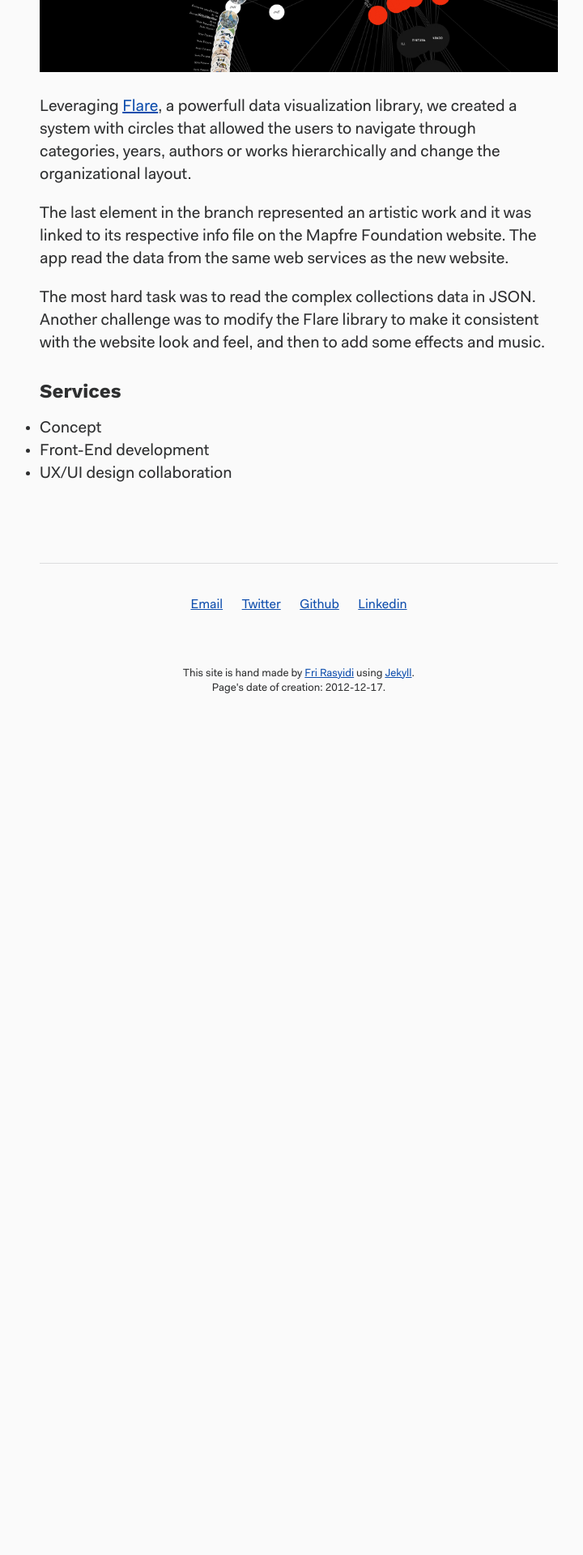
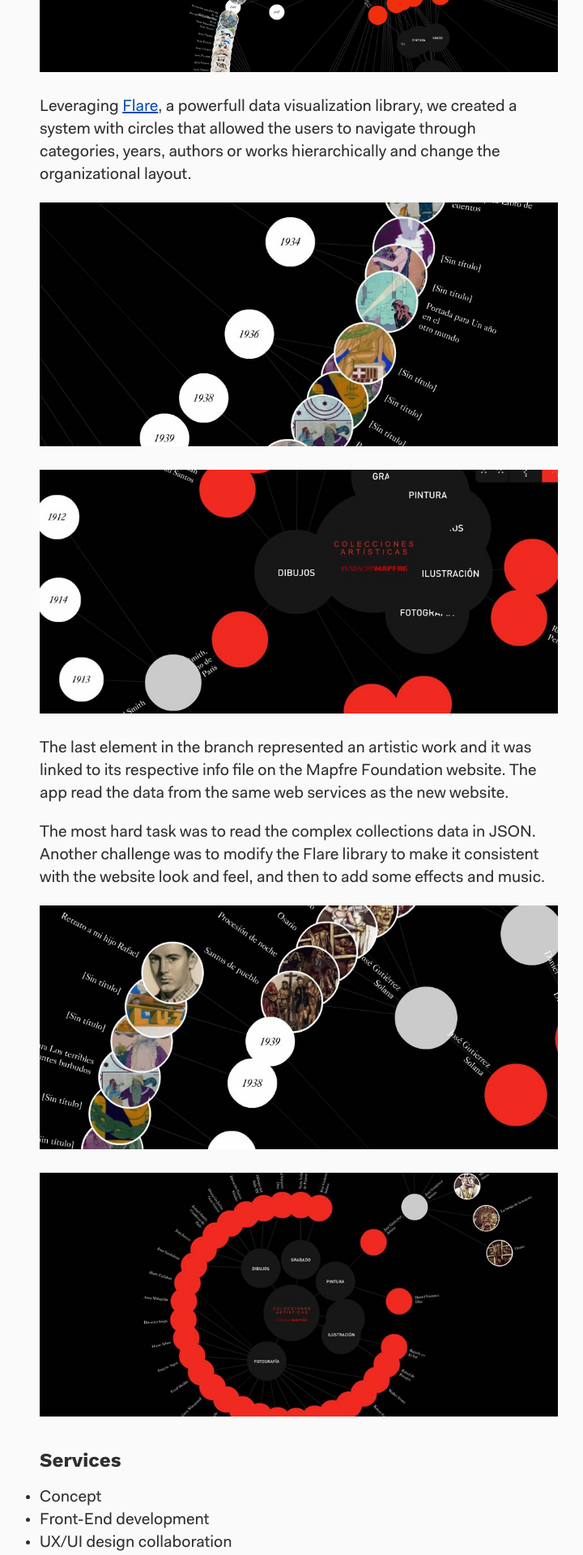
Before and after one commit to monday8am/monday8am.github.io, a Jekyll site: the page built from _posts/2012-12-17-mapfre.md, in a window 1280 px wide. Shown: the part 684-2604 px from the top of the page at 81% size, without its empty margins (271-991 px from the left). Built offline with Jekyll 4.4.1, drawn with Linux system fonts in a browser that asks for light colours; before the commit the page ends 1597 px from its top, so only the background shows below that.

Commit message:
Added images to old projects.

```diff
--- a/_posts/2012-12-17-mapfre.md
+++ b/_posts/2012-12-17-mapfre.md
@@ -11,9 +11,17 @@ As part of the release of its new website, Art Collections department inside the
 
 Leveraging [Flare](http://flare.prefuse.org/), a powerfull data visualization library, we created a system with circles that allowed the users to navigate through categories, years, authors or works hierarchically and change the organizational layout.
 
+![Screenshot]({{ "/assets/projects/mapfre_2.jpg" | absolute_url }})
+
+![Screenshot]({{ "/assets/projects/mapfre_3.jpg" | absolute_url }})
+
 The last element in the branch represented an artistic work and it was linked to its respective info file on the Mapfre Foundation website. The app read the data from the same web services as the new website.
 
 The most hard task was to read the complex collections data in JSON. Another challenge was to modify the Flare library to make it consistent with the website look and feel, and then to add some effects and music.
+
+![Screenshot]({{ "/assets/projects/mapfre_6.jpg" | absolute_url }})
+
+![Screenshot]({{ "/assets/projects/mapfre_4.jpg" | absolute_url }})
 
 ### Services
 
```
Also changed, not shown: _posts/2012-08-30-pullbear.md (+6 -2 lines), assets/projects/absolut_1.jpg (added), assets/projects/absolut_2.jpg (renamed from assets/projects/absolut_interior4.jpg), assets/projects/mapfre_2.jpg (added), assets/projects/mapfre_3.jpg (added), assets/projects/mapfre_4.jpg (added), assets/projects/mapfre_5.jpg (added), assets/projects/mapfre_6.jpg (added), assets/projects/pull_1.jpg (added), assets/projects/pull_3.jpg (added), assets/projects/pull_4.jpg (added), assets/projects/pull_5.jpg (added).
